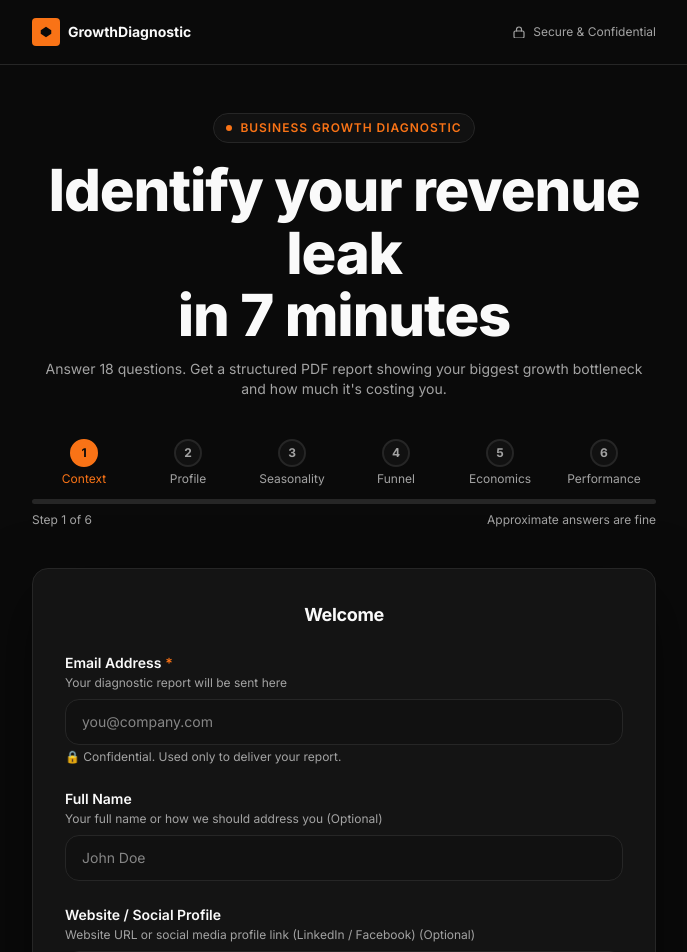
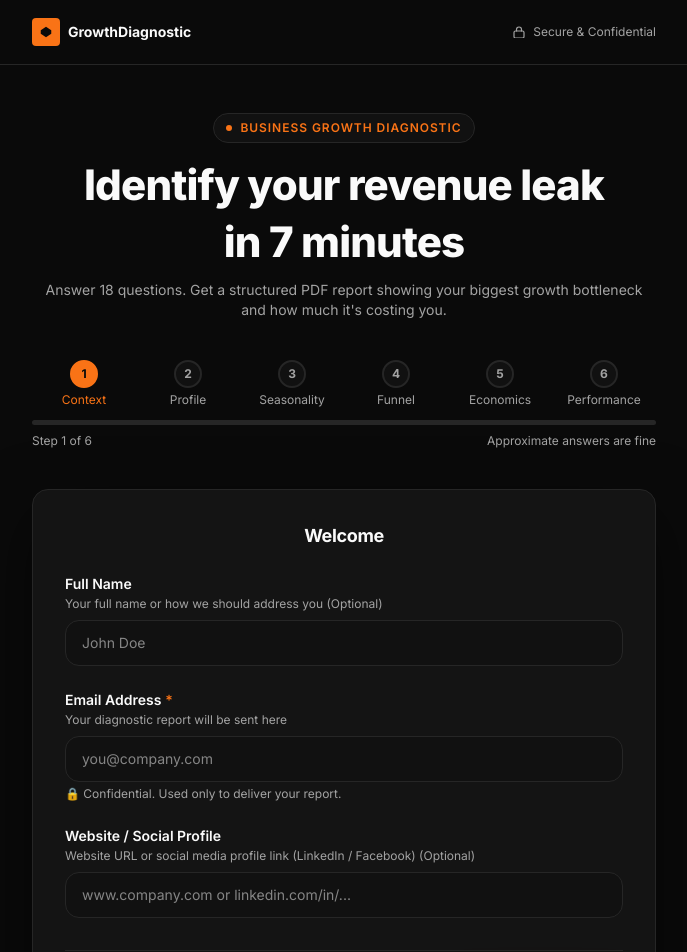
Before and after one commit to 1clipwizard1-bit/growth-diagnostic-site, a React (Vite) app: page /diagnostic in a window 1280 px wide. Shown: the top 952 px of the page, without its empty margins (296-983 px from the left). Built offline with nearby package versions, Linux system fonts and the light colour scheme.

Commit message:
feat: reorder step 1 fields and layout main heading

```diff
--- a/src/web/pages/diagnostic.tsx
+++ b/src/web/pages/diagnostic.tsx
@@ -176,6 +176,23 @@ function Step1({ data, onChange, errors }: { data: FormData; onChange: (k: keyof
   return (
     <div className="space-y-6">
       <div>
+        <Label helper="Your full name or how we should address you (Optional)">Full Name</Label>
+        <input
+          type="text"
+          value={data.name}
+          onChange={e => onChange('name', e.target.value)}
+          placeholder="John Doe"
+          className="w-full px-4 py-3 rounded-xl border text-sm outline-none transition-all"
+          style={{
+            background: 'var(--bg2)', color: 'var(--text)',
+            borderColor: errors.name ? 'var(--red)' : data.name ? 'var(--orange)' : 'var(--border)',
+            boxShadow: errors.name ? '0 0 0 1px rgba(248,113,113,0.25)' : data.name ? '0 0 0 1px rgba(249,115,22,0.15)' : 'none',
+          }}
+        />
+        {errors.name && <div className="text-xs mt-1" style={{ color: 'var(--red)' }}>{errors.name}</div>}
+      </div>
+
+      <div>
         <Label required helper="Your diagnostic report will be sent here">Email Address</Label>
         <input
           type="email"
@@ -191,23 +208,6 @@ function Step1({ data, onChange, errors }: { data: FormData; onChange: (k: keyof
         />
         {errors.email && <div className="text-xs mt-1" style={{ color: 'var(--red)' }}>{errors.email}</div>}
         <div className="text-xs mt-1" style={{ color: 'var(--muted)' }}>🔒 Confidential. Used only to deliver your report.</div>
-      </div>
-
-      <div>
-        <Label helper="Your full name or how we should address you (Optional)">Full Name</Label>
-        <input
-          type="text"
-          value={data.name}
-          onChange={e => onChange('name', e.target.value)}
-          placeholder="John Doe"
-          className="w-full px-4 py-3 rounded-xl border text-sm outline-none transition-all"
-          style={{
-            background: 'var(--bg2)', color: 'var(--text)',
-            borderColor: errors.name ? 'var(--red)' : data.name ? 'var(--orange)' : 'var(--border)',
-            boxShadow: errors.name ? '0 0 0 1px rgba(248,113,113,0.25)' : data.name ? '0 0 0 1px rgba(249,115,22,0.15)' : 'none',
-          }}
-        />
-        {errors.name && <div className="text-xs mt-1" style={{ color: 'var(--red)' }}>{errors.name}</div>}
       </div>
 
       <div>
@@ -1167,8 +1167,9 @@ export default function DiagnosticForm() {
                 <div className="w-1.5 h-1.5 rounded-full" style={{ background: 'var(--orange)' }} />
                 <span className="text-xs font-semibold" style={{ color: 'var(--orange)', letterSpacing: '0.08em', textTransform: 'uppercase' }}>Business Growth Diagnostic</span>
               </div>
-              <h1 className="mb-3">
-                Identify your revenue leak<br />in 7 minutes
+              <h1 className="mb-3 text-[clamp(22px,5.5vw,42px)] font-extrabold leading-tight">
+                <span className="block whitespace-nowrap">Identify your revenue leak</span>
+                <span className="block mt-1">in 7 minutes</span>
               </h1>
               <p className="text-sm" style={{ color: 'var(--muted)' }}>
                 Answer 18 questions. Get a structured PDF report showing your biggest growth bottleneck and how much it's costing you.
```
